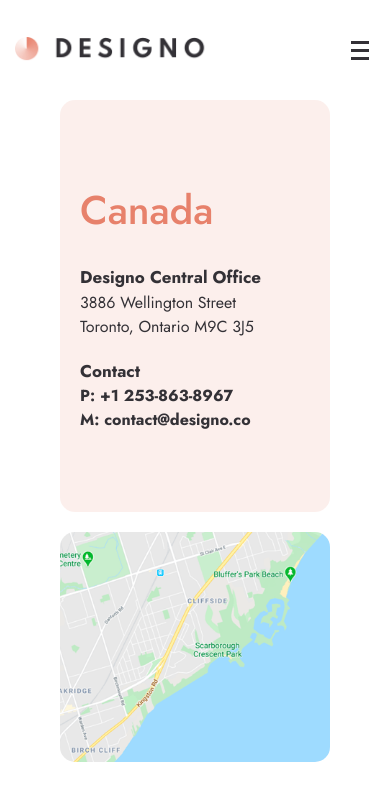
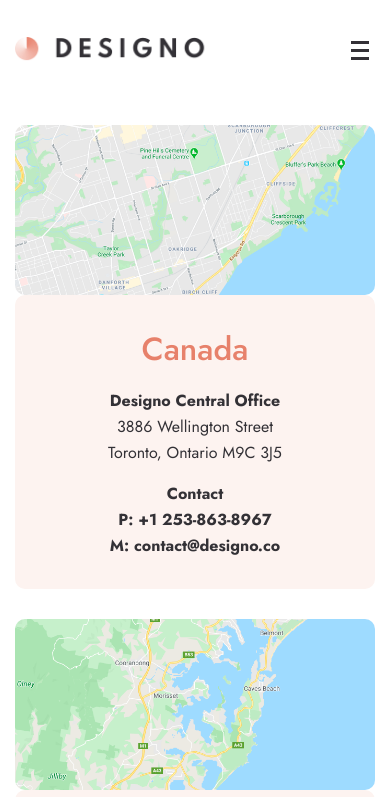
Before and after one commit to Bolazcoding/designo-website, a Next.js app: page /location in a window 390 px wide. Shown: the top 797 px of the page. Built offline with nearby package versions, Linux system fonts and the light colour scheme.

Commit message:
countrypage responsive done

```diff
--- a/app/_components/CountryLocations.tsx
+++ b/app/_components/CountryLocations.tsx
@@ -2,6 +2,9 @@ import Image from "next/image";
 import CanadaMap from "@/public/locations/desktop/image-map-canada.png";
 import AustraliaMap from "@/public/locations/desktop/image-map-australia.png";
 import UKMap from "@/public/locations/desktop/image-map-united-kingdom.png";
+import CanadaTabletMap from "@/public/locations/tablet/image-map-canada.png";
+import AustraliaTabletMap from "@/public/locations/tablet/image-map-australia.png";
+import UKTabletMap from "@/public/locations/tablet/image-map-uk.png";
 
 type CountryLocationData = {
   country: string;
@@ -11,6 +14,10 @@ type CountryLocationData = {
   phone: string;
   email: string;
   map: typeof CanadaMap | typeof AustraliaMap | typeof UKMap;
+  tabletMap:
+    | typeof CanadaTabletMap
+    | typeof AustraliaTabletMap
+    | typeof UKTabletMap;
 };
 
 const locations: CountryLocationData[] = [
@@ -22,6 +29,7 @@ const locations: CountryLocationData[] = [
     phone: "+1 253-863-8967",
     email: "contact@designo.co",
     map: CanadaMap,
+    tabletMap: CanadaTabletMap,
   },
   {
     country: "Australia",
@@ -31,6 +39,7 @@ const locations: CountryLocationData[] = [
     phone: "(02) 6720 9092",
     email: "contact@designo.au",
     map: AustraliaMap,
+    tabletMap: AustraliaTabletMap,
   },
   {
     country: "United Kingdom",
@@ -40,6 +49,7 @@ const locations: CountryLocationData[] = [
     phone: "078 3115 1400",
     email: "contact@designo.uk",
     map: UKMap,
+    tabletMap: UKTabletMap,
   },
 ];
 
@@ -52,47 +62,45 @@ function CountryLocation({
 }) {
   return (
     <article
-      className={`flex flex-col gap-8 md:flex-row ${
-        reverse ? "md:flex-row-reverse" : ""
+      className={`flex flex-col overflow-hidden lg:gap-10 lg:flex-row ${
+        reverse ? "lg:flex-row-reverse" : ""
       }`}
     >
-      <div className="flex-1 rounded-3xl bg-tertiary/30 px-8 py-32 sm:px-40">
-        <h2 className="text-primary text-[4rem] font-medium">
+      <picture className="order-1 block w-full lg:order-2 lg:w-[35rem] lg:shrink-0">
+        <source media="(max-width: 1023px)" srcSet={location.tabletMap.src} />
+        <Image
+          className="h-full w-full rounded-2xl object-cover"
+          src={location.map}
+          alt={`${location.country} office location map`}
+          quality={100}
+          sizes="(max-width: 1023px) 100vw, 35rem"
+        />
+      </picture>
+      <div className=" bg-[#fdf3f0] order-2 flex-1 px-6 py-12 text-center rounded-2xl sm:px-12 sm:py-16 sm:text-left lg:order-1 lg:flex lg:flex-col lg:justify-center lg:px-20 lg:py-20">
+        <h2 className="text-[3.2rem] font-medium text-primary sm:text-[3.8rem]">
           {location.country}
         </h2>
 
-        <div className="mt-10 grid grid-cols-1 gap-8 sm:grid-cols-2">
+        <div className="mt-6 grid grid-cols-1 gap-6 text-[1.6rem] leading-relaxed text-secondary sm:mt-8 sm:grid-cols-2 sm:gap-8">
           <div>
-            <p className="text-secondary text-[1.7rem] font-bold">
-              {location.office}
-            </p>
-            <p className="text-secondary text-[1.6rem]">{location.address}</p>
-            <p className="text-secondary text-[1.6rem]">{location.city}</p>
+            <p className="font-bold">{location.office}</p>
+            <p>{location.address}</p>
+            <p>{location.city}</p>
           </div>
           <div>
-            <p className="text-secondary text-[1.7rem] font-bold">Contact</p>
-            <p className="text-secondary text-[1.6rem] font-bold">
-              P: {location.phone}
-            </p>
-            <p className="text-secondary text-[1.6rem] font-bold">
-              M: {location.email}
-            </p>
+            <p className="font-bold">Contact</p>
+            <p className="font-bold">P: {location.phone}</p>
+            <p className="break-words font-bold">M: {location.email}</p>
           </div>
         </div>
       </div>
-      <Image
-        className="w-full rounded-3xl object-cover md:w-[350px]"
-        src={location.map}
-        alt={`${location.country} map`}
-        quality={100}
-      />
     </article>
   );
 }
 
 function CountryLocations() {
   return (
-    <section className="mx-[6rem] flex flex-col gap-14">
+    <section className="flex mx-[6rem] flex-col overflow-hidde max-md:w-full max-md:max-w-[111rem] max-md:mx-auto gap-12 px-6 py-10 sm:px-10 sm:py-16 lg:px-0 lg:py-0">
       {locations.map((location, index) => (
         <CountryLocation
           key={location.country}
```
